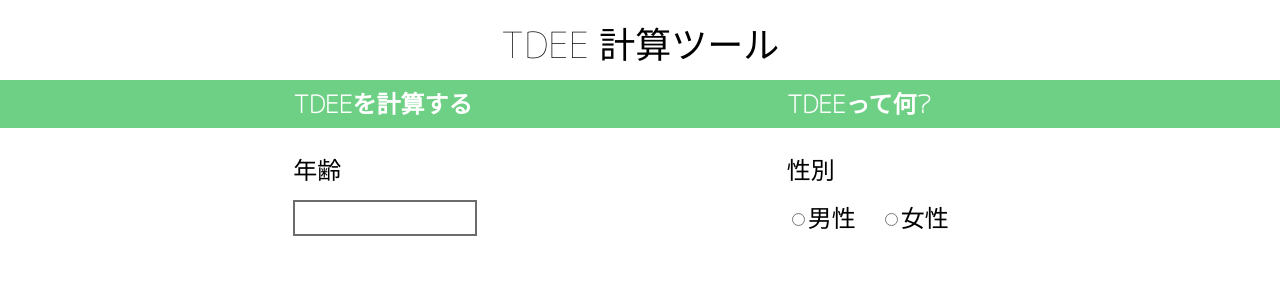
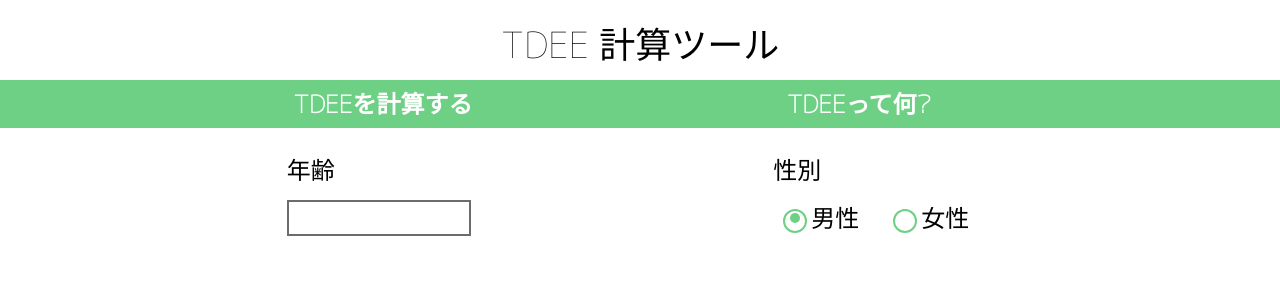
Before and after one commit to saba-can00/tdee_calculator_web, a React (Create React App) app: page / in a window 1280 px wide. Shown: the top 300 px of the page. Built offline with nearby package versions, Linux system fonts and the light colour scheme.

Commit message:
modify radio buttons style to one with original color

```diff
--- a/src/components/RadioButton.js
+++ b/src/components/RadioButton.js
@@ -4,7 +4,6 @@ import styled from "styled-components";
 const RadioButtonContainer = styled.div`
   display: flex;
   flex-direction: column;
-  width: 200px;
 `;
 
 const SelectionContainer = styled.div`
@@ -32,6 +31,34 @@ const SelectionLabel = styled.label`
   text-align: left;
   font-size: 24px;
   line-height: 36px;
+  &:before {
+    content: "";
+    border-radius: 50%;
+    border: 2px solid #6ed085;
+    width: 20px;
+    height: 20px;
+    display: inline-flex;
+    margin-right: 4px;
+    vertical-align: middle;
+  }
+`;
+
+const ButtonInput = styled.input`
+  -webkit-appearance: none;
+  -moz-appearance: none;
+  appearance: none;
+  border-radius: 50%;
+  position: relative;
+  left: 17px;
+  width: 10px;
+  height: 10px;
+  margin: 0;
+  background: #6ed085;
+  opacity: 0;
+  transition: opacity 0.1s ease;
+  &:checked {
+    opacity: 1;
+  }
 `;
 
 export class RadioButton extends React.Component {
@@ -41,13 +68,19 @@ export class RadioButton extends React.Component {
         <RadioButtonGroupLabel>{this.props.label}</RadioButtonGroupLabel>
         <SelectionContainer>
           <Selection>
-            <input type="radio" id="men" name={this.props.name} value="men" />
+            <ButtonInput
+              checked
+              type="radio"
+              id="men"
+              name={this.props.name}
+              value="men"
+            />
             <SelectionLabel htmlFor="men">
               {this.props.selection}
             </SelectionLabel>
           </Selection>
           <Selection>
-            <input
+            <ButtonInput
               type="radio"
               id="women"
               name={this.props.name}
```
